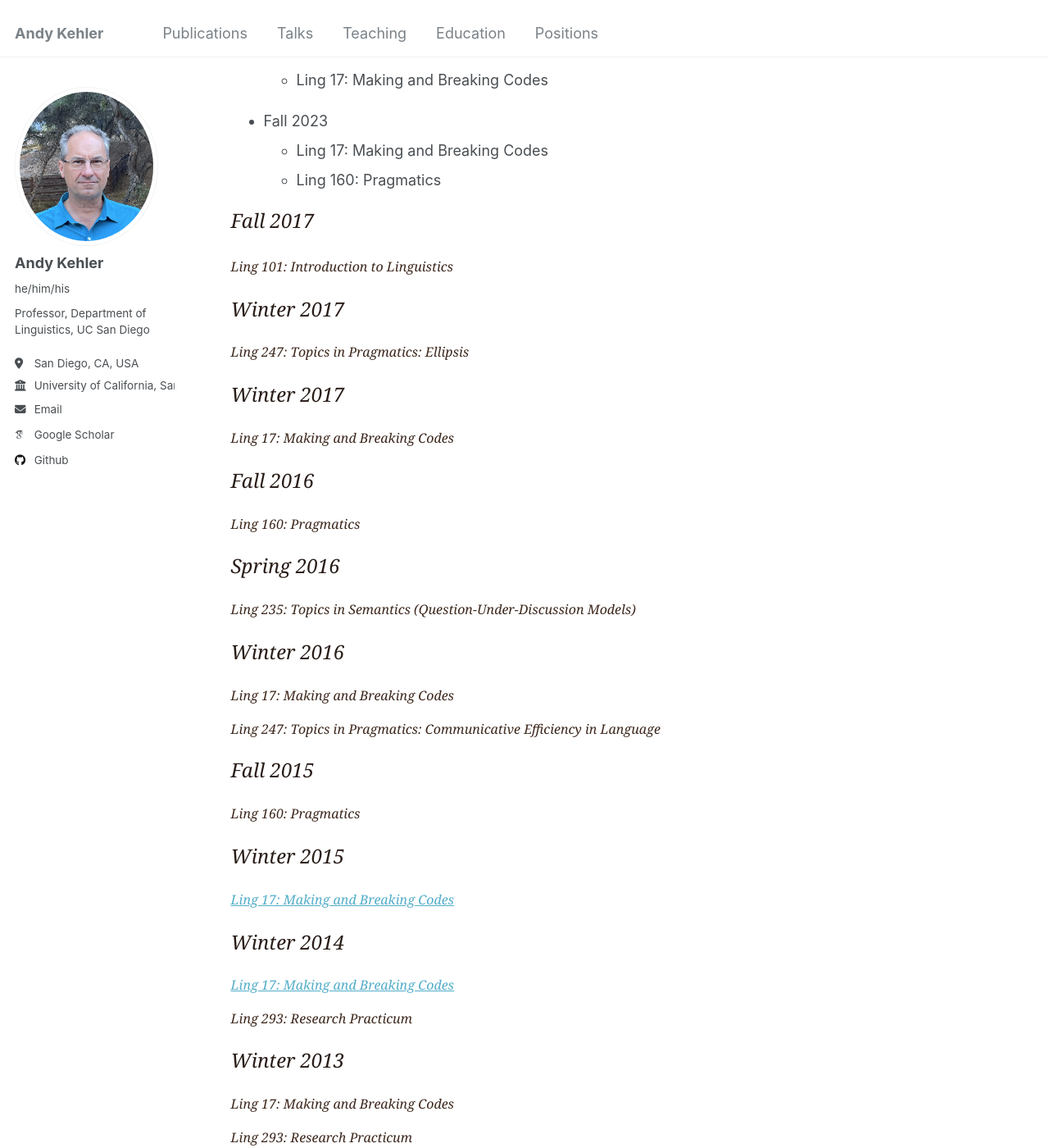
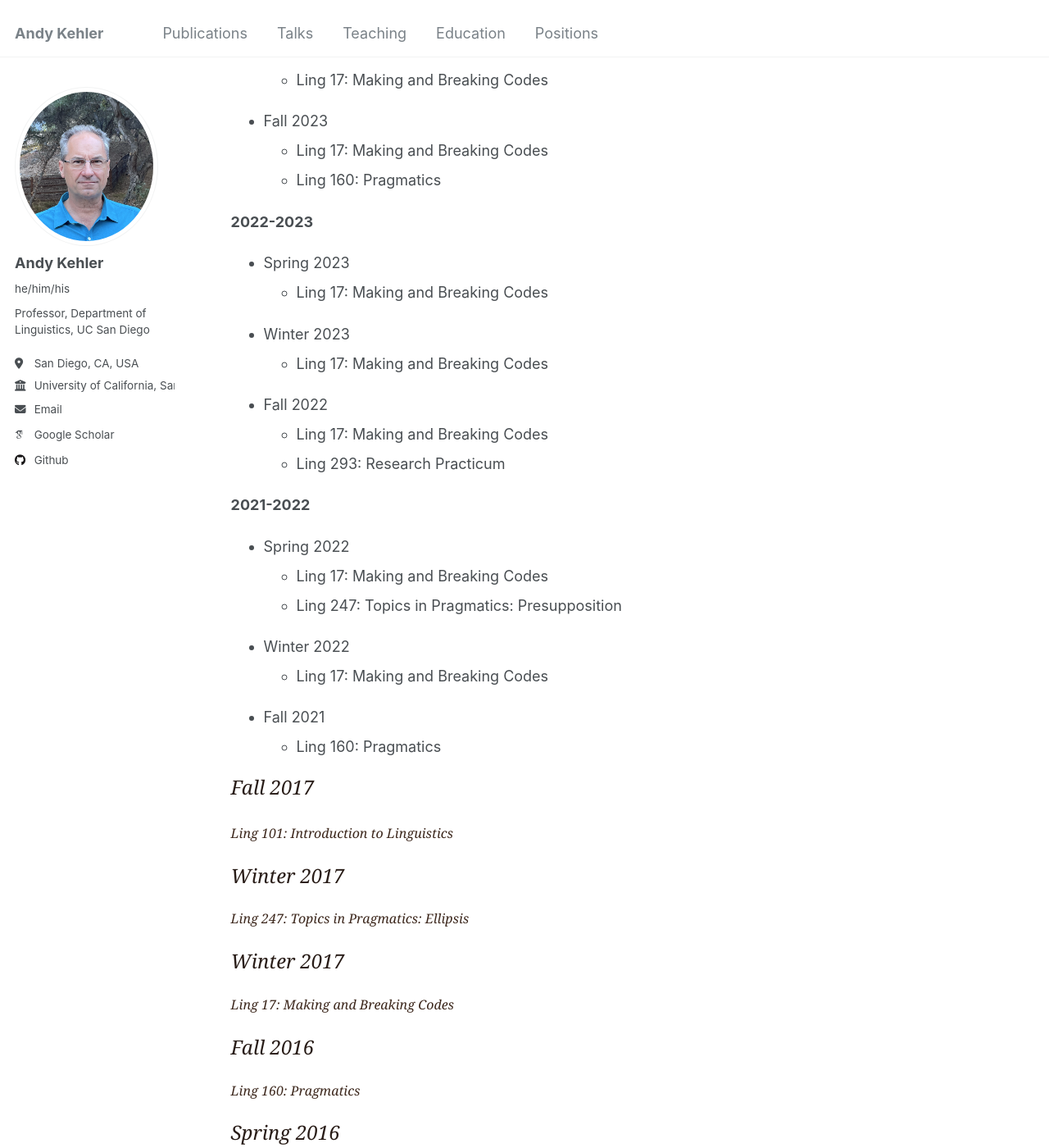
Before and after one commit to akehler/akehler.github.io, a Jekyll site: the page built from _pages/teaching.html, in a window 1280 px wide and 1400 px high, scrolled down 633 px. Shown: the whole window at 82% size. Built offline with Jekyll 4.4.1, drawn with Linux system fonts in a browser that asks for light colours; some web fonts are replaced.

Commit message:
Update teaching.html

```diff
--- a/_pages/teaching.html
+++ b/_pages/teaching.html
@@ -80,6 +80,84 @@ Ling 17: Making and Breaking Codes
 <li>
 Ling 17: Making and Breaking Codes
 </li>
+<li>
+Ling 160: Pragmatics
+</li>
+</ul>
+</ul>
+
+<p></p>
+<strong>2022-2023</strong>
+<p></p>
+
+<ul>
+<li>Spring 2023
+</li>
+<ul>
+<li>
+Ling 17: Making and Breaking Codes
+</li>
+</ul>
+</ul>
+<p></p>
+
+<ul>
+<li>Winter 2023
+</li>
+<ul>
+<li>
+Ling 17: Making and Breaking Codes
+</li>
+</ul>
+</ul>
+
+<p></p>
+<ul>
+<li>Fall 2022
+</li>
+<ul>
+<li>
+Ling 17: Making and Breaking Codes
+</li>
+<li>
+Ling 293: Research Practicum
+</li>
+</ul>
+</ul>
+
+<p></p>
+<strong>2021-2022</strong>
+<p></p>
+
+<ul>
+<li>Spring 2022
+</li>
+<ul>
+<li>
+Ling 17: Making and Breaking Codes
+</li>
+<li>
+Ling 247: Topics in Pragmatics: Presupposition
+</li>
+</ul>
+</ul>
+<p></p>
+
+<ul>
+<li>Winter 2022
+</li>
+<ul>
+<li>
+Ling 17: Making and Breaking Codes
+</li>
+</ul>
+</ul>
+
+<p></p>
+<ul>
+<li>Fall 2021
+</li>
+<ul>
 <li>
 Ling 160: Pragmatics
 </li>
```
